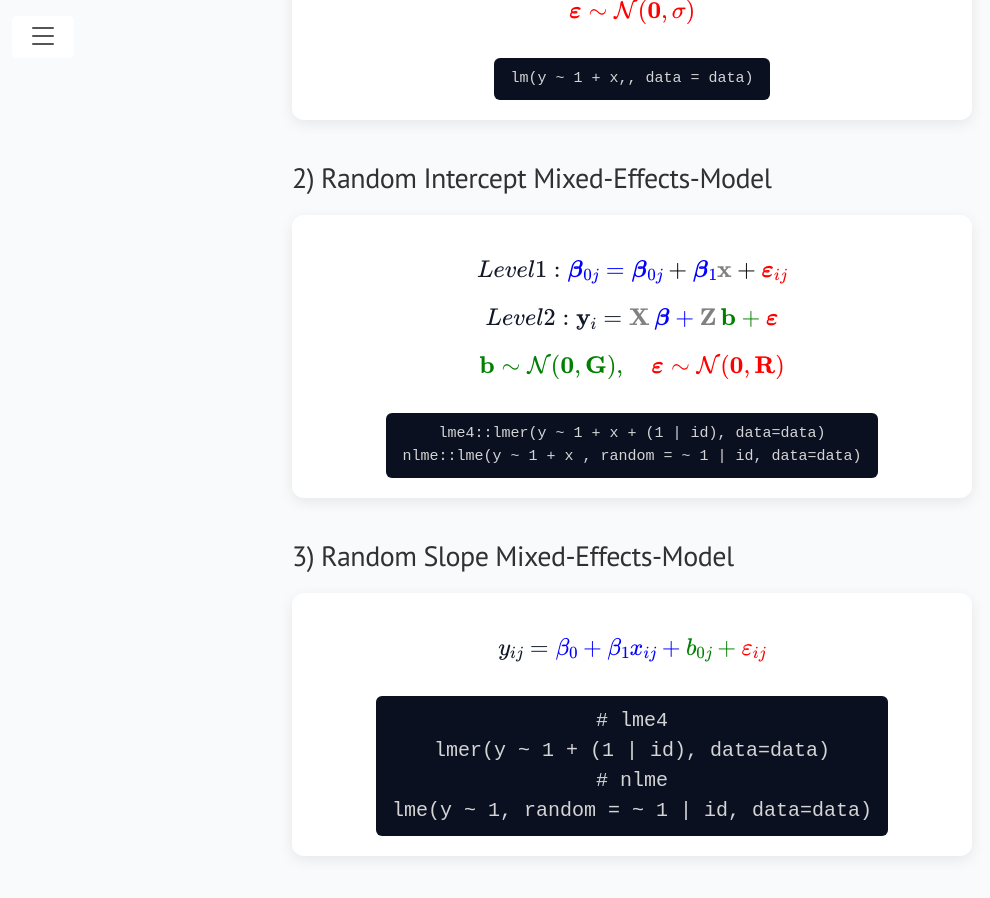
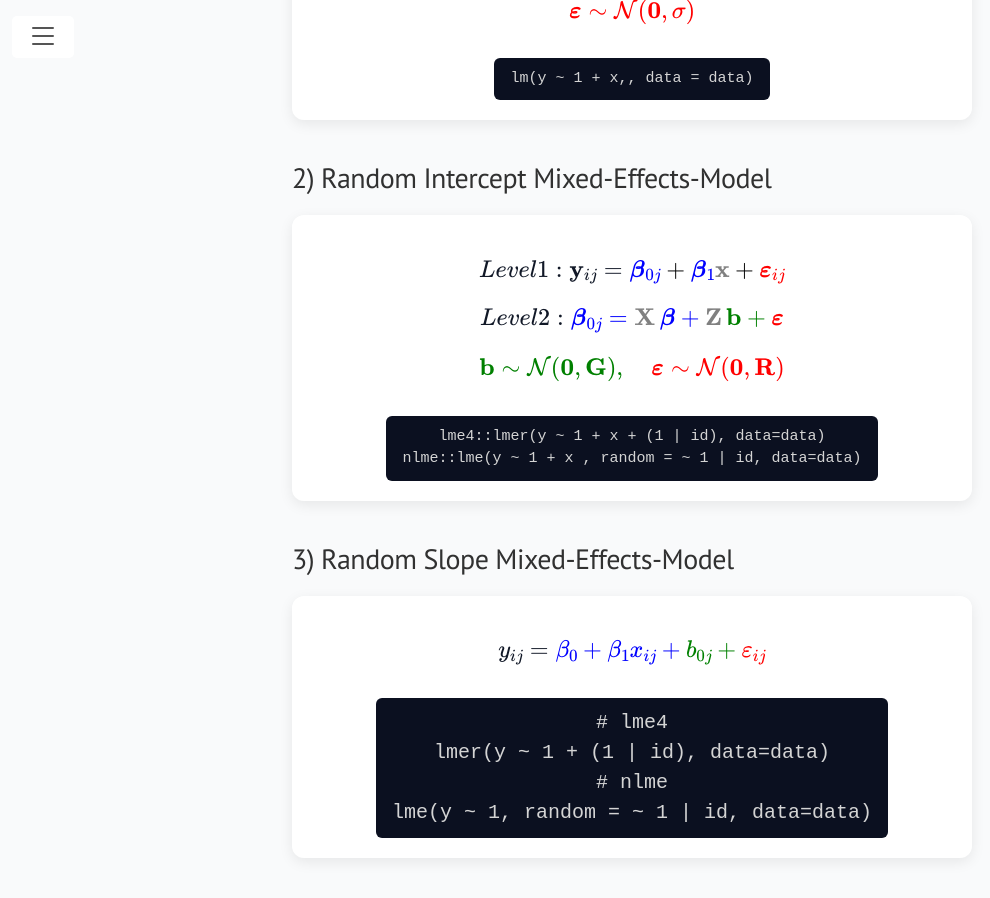
Before and after one commit to lennartseizer/ild, a Jekyll site: the page built from 9.html, in a window 1280 px wide and 900 px high, scrolled down 546 px. Shown: the whole window, without its empty margins (8-998 px from the left). Built offline with Jekyll 4.4.1, drawn with Linux system fonts in a browser that asks for light colours.

Commit message:
Update 9.html

```diff
--- a/9.html
+++ b/9.html
@@ -115,13 +115,13 @@ title: Formulas
     <h2>2) Random Intercept Mixed-Effects-Model </h2>
     <div class="card">
       $$
-      Level&nbsp;1: \color{blue}{\boldsymbol{\beta}_{0j}}
+      Level&nbsp;1: \mathbf{y}_{ij}
       = \color{blue}{\boldsymbol{\beta}_{0j}}
       \color{black}+ \color{blue}{\boldsymbol{\beta}_{1}}\color{gray}{\mathbf x}
       \color{black}+ \color{red}{\boldsymbol{\varepsilon}_{ij}}
       $$
       $$
-      Level&nbsp;2: \mathbf{y}_{i}
+      Level&nbsp;2: \color{blue}{\boldsymbol{\beta}_{0j}}
       = \color{gray}{\mathbf X}\,\color{blue}{\boldsymbol\beta}
       + \color{gray}{\mathbf Z}\,\color{green}{\mathbf b}
       + \color{red}{\boldsymbol\varepsilon}
```
